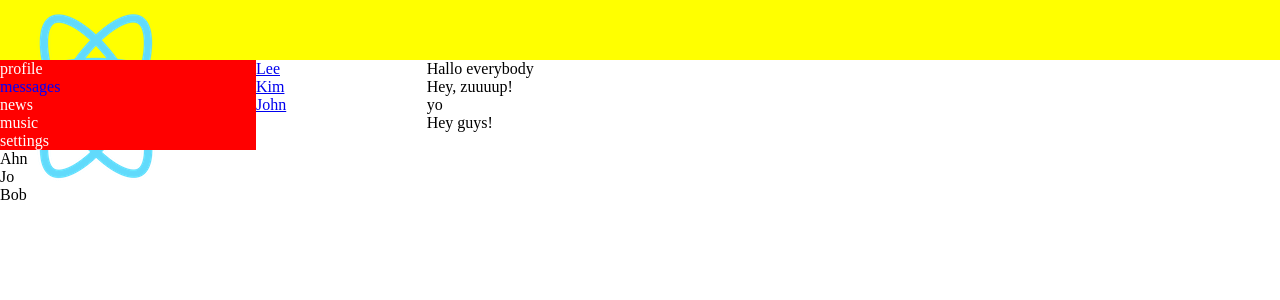
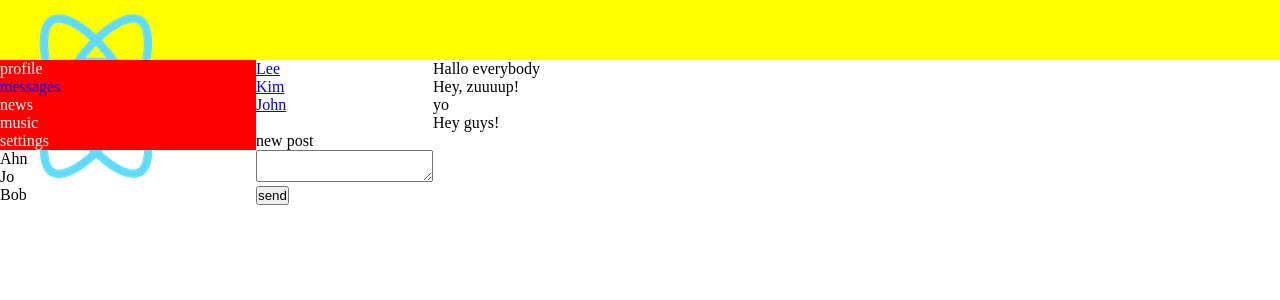
Before and after one commit to Botabay/samurai-way, a React (Create React App) app: page /dialogs in a window 1280 px wide. Shown: the top 300 px of the page. Built offline with nearby package versions, Linux system fonts and the light colour scheme.

Commit message:
applied "ref" to textarea at dialogsComponent,lesson31done

```diff
--- a/src/components/content/Dialogs/Dialogs.tsx
+++ b/src/components/content/Dialogs/Dialogs.tsx
@@ -1,8 +1,21 @@
-import { NavLink } from 'react-router-dom'
+import { createRef } from 'react'
 import s from './Dialogs.module.css'
 import {Dialog} from './Dialog/Dialog'
 import {Message} from './Message/Message'
 import { DialogsPageType } from './../../../state/state'
+
+const NewPost = () => {
+    const textareaRef=createRef<HTMLTextAreaElement>();
+    return (
+        <div>new post
+            <div>
+                <textarea ref={textareaRef}></textarea>
+            </div>
+            <button onClick={()=>{console.log(textareaRef.current?.value)}}>send</button>
+        </div>
+    )
+}
+
 
 type PropsType ={
     state:DialogsPageType
@@ -19,6 +32,7 @@ export const Dialogs = (props:PropsType) => {
             <div className="messageItems">
                 {messagesData.map((el, ind) => <Message key={ind} text={el.text} />)}
             </div>
+            <NewPost/>
         </div>
     )
 }
```
